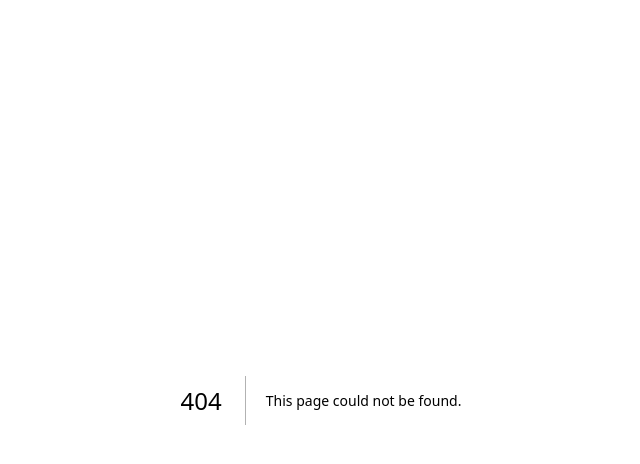
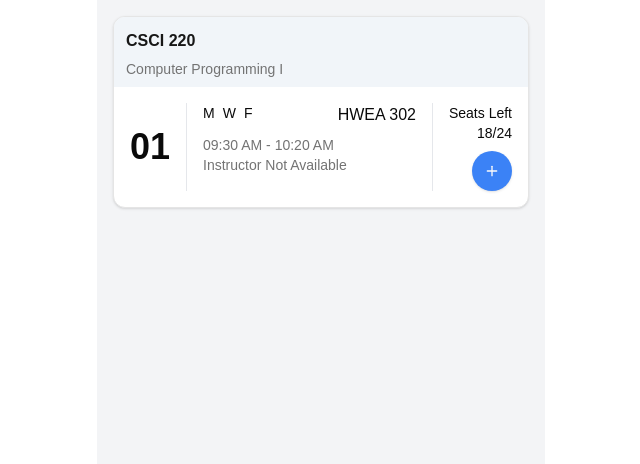
Before and after one commit to DanielleD7/Zero-Seats-Remaining, a Next.js app: page /cart in a window 1280 px wide. Before the commit this address had no page. Shown: the top 464 px of the page, without its empty margins (319-959 px from the left). Built offline with nearby package versions, Linux system fonts and the light colour scheme.

Commit message:
Cart Test

```diff
--- /dev/null
+++ b/src/app/cart/page.tsx
@@ -0,0 +1,33 @@
+'use client'
+
+import { useState } from 'react'
+import { ChevronLeft, ShoppingCart, ChevronDown, Plus } from 'lucide-react'
+import { Button } from "@/components/ui/button"
+import CourseCard from "@/components/ui/course-card"
+import { Course, Section, Courses } from "@/components/ui/data"
+import searchParams from "@/components/ui/global"
+
+export default function Cart() {
+
+  return (
+    <div className="max-w-md mx-auto bg-gray-100 min-h-screen">
+      <main className="p-4">
+        {Courses.map((course) => (course.sections.map((section) => {
+          if (section.inCart) {
+            return <CourseCard
+              section={section.id}
+              days={section.days}
+              time={section.time}
+              location={section.location}
+              professor={section.professor}
+              seatsOpen={section.seatsOpen}
+              seats={section.seats}
+              code={course.id}
+              title={course.title}>
+            </CourseCard>
+          }
+        })))}
+      </main>
+    </div>
+  );
+}
--- a/src/components/ui/data.tsx
+++ b/src/components/ui/data.tsx
@@ -18,6 +18,7 @@ export type Section = {
     seatsOpen: number
     seats: number
     enrolled?: boolean
+    inCart?: boolean
 }
 
 export type Enroll = {
@@ -44,7 +45,8 @@ export const Courses: Course[] = [
                 location: "HWEA 302",
                 professor: "Instructor Not Available",
                 seatsOpen: 18,
-                seats: 24
+                seats: 24,
+                inCart: true
             },
             {
                 id: "02",
@@ -83,7 +85,6 @@ export const Courses: Course[] = [
                 professor: "Instructor Not Available",
                 seatsOpen: 14,
                 seats: 22,
-                enrolled: true
             },
             {
                 id: "02",
@@ -148,7 +149,6 @@ export const Courses: Course[] = [
             professor: "Ghosh, Kris",
             seatsOpen: 7,
             seats: 12,
-            enrolled: true
         }],
     },
     {
```
